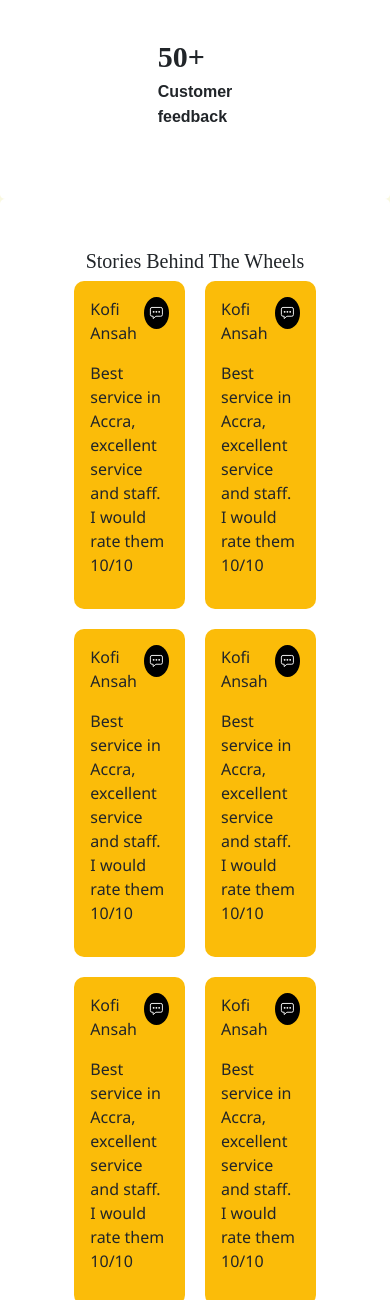
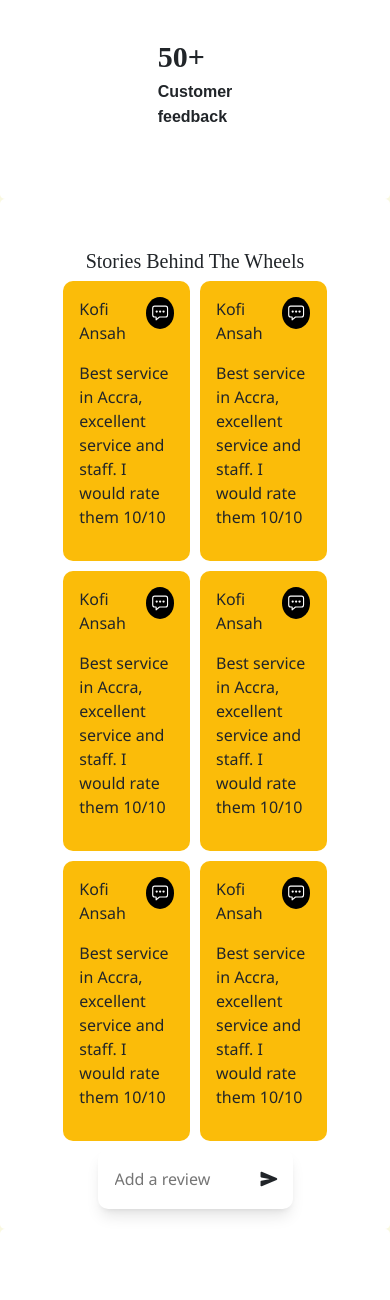
Before and after one commit to Wediah/Car-rental-company, a PHP site: page /index.html in a window 390 px wide. Shown: the part 2248-3548 px from the top of the page. Run offline with PHP 8.4, Linux system fonts and the light colour scheme.

Commit message:
adds breakpoint

```diff
--- a/style.css
+++ b/style.css
@@ -617,6 +617,14 @@ body {
 
 }
 
+@media screen and (max-width: 600px){
+  .reviews {
+    padding-left: 5px;
+    padding-right: 5px;
+    gap: 10px;
+  }
+}
+
 .review {
   background-color: #FBBC09;
   padding: 16px;
@@ -838,6 +846,12 @@ body {
   align-items: center;
 }
 
+@media screen and (max-width: 600px) {
+  .benz, .bmw, .toyota {
+    flex-direction: column;
+  }
+}
+
 .bmw {
   display: flex;
   flex-direction: row;
@@ -870,6 +884,12 @@ body {
   flex-basis: 10%;
 }
 
+@media screen and (max-width: 600px) {
+  .car {
+    flex-basis: auto;
+  }
+}
+
 .car1 {
   background-color:#FBBC09;
   outline: none;
```
